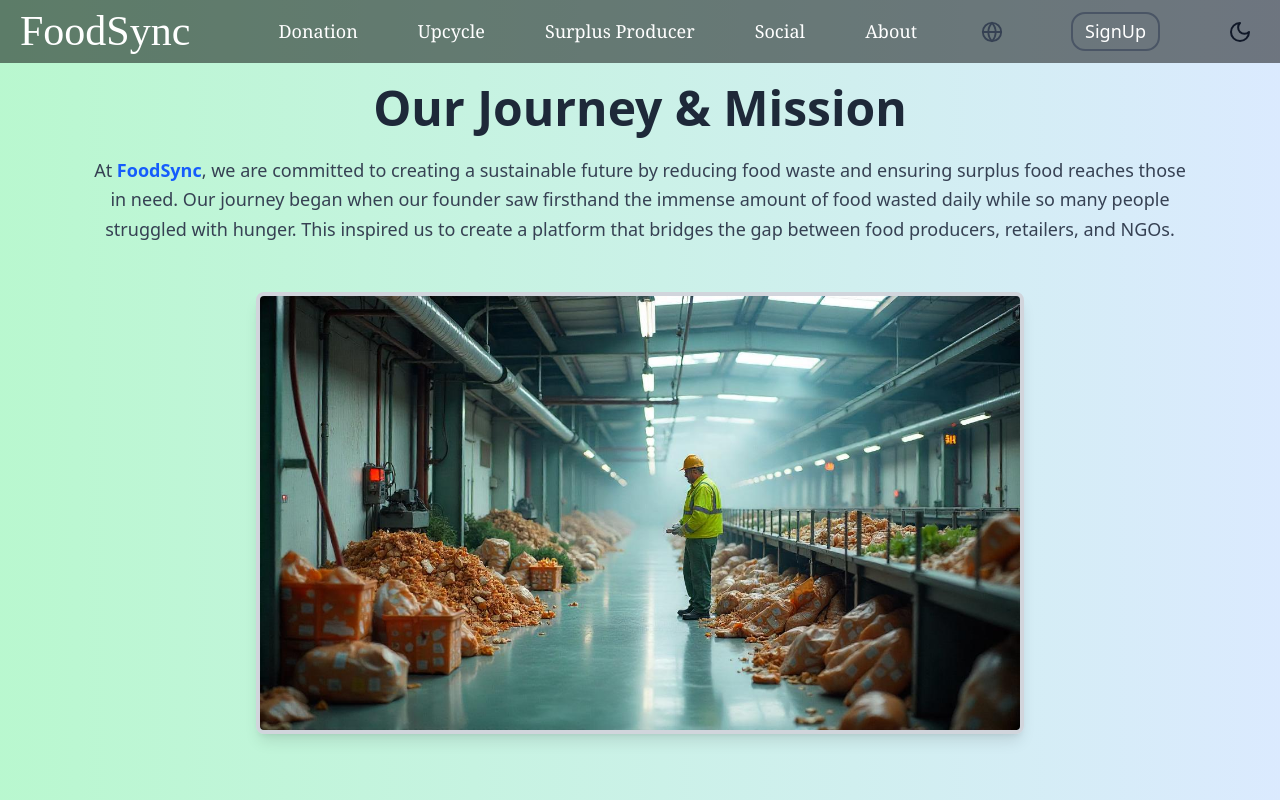
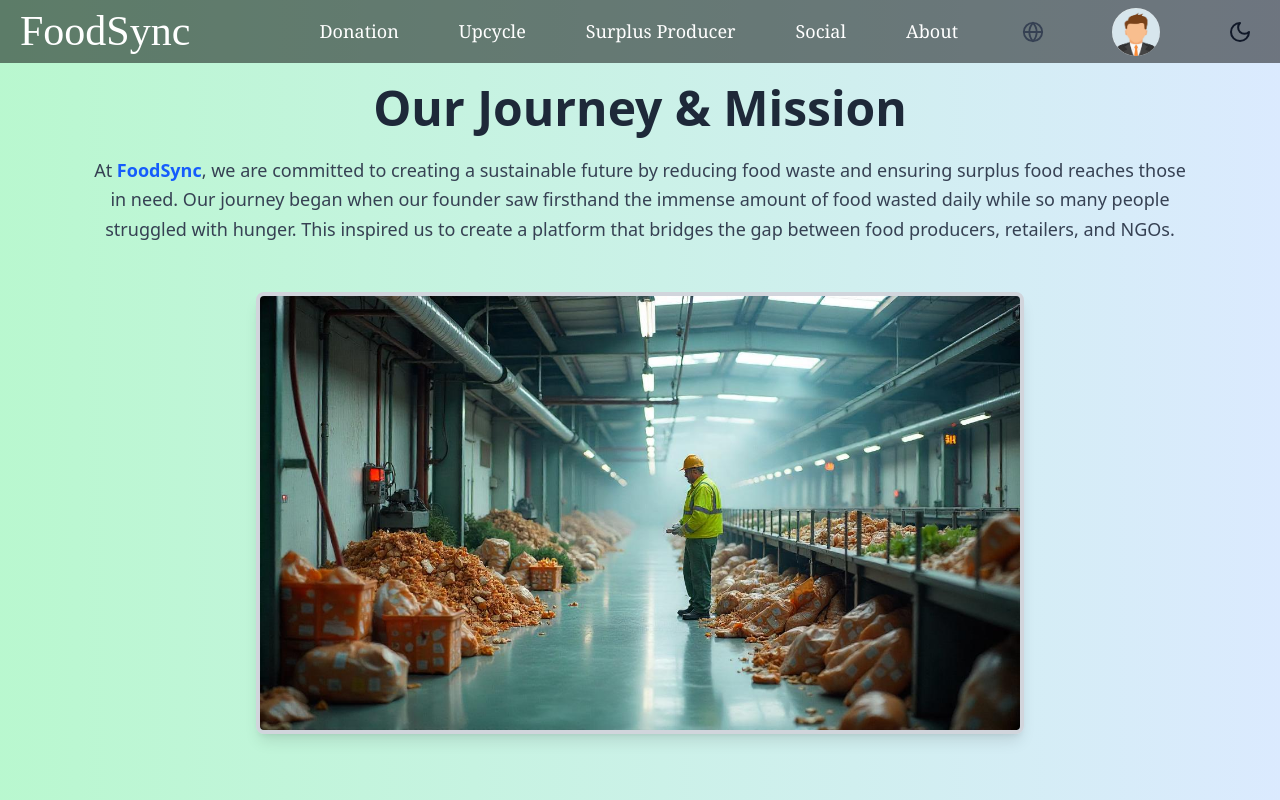
Before and after one commit to Shivam-821/food-sync, a React (Vite) app in the folder Frontend/: page /about in a window 1280 px wide. Shown: the top 800 px of the page. Built offline with nearby package versions, Linux system fonts and the light colour scheme; no server answers; sample sign-in values are in the browser's storage.

Commit message:
signUp page Completed

```diff
--- a/Frontend/src/Components/Navbar/Navbar.jsx
+++ b/Frontend/src/Components/Navbar/Navbar.jsx
@@ -25,9 +25,12 @@ const Navbar = () => {
     return () => window.removeEventListener("scroll", handleScroll);
   }, []);
 
-  const handleAuthToggle = () => {
-    setIsLogin(!isLogin); // Toggle login state
-  };
+  useEffect(() => {
+    const token = localStorage.getItem("accessToken");
+    if (token) {
+      setIsLogin(true);
+    }
+}, []);
 
   const handleLanguageChange = (lng) => {
     i18n.changeLanguage(lng);
@@ -150,7 +153,6 @@ const Navbar = () => {
             />
           ) : (
             <button
-              onClick={handleAuthToggle}
               className="flex items-center border-2 border-gray-600 text-white hover:bg-gray-500/50 py-1 px-3 rounded-[14px] hover:border-white hover:backdrop-brightness-200 transition duration-200"
             >
               <a href="/signup">{t("SignUp")}</a>
--- a/Frontend/src/pages/Signup/SignUp.jsx
+++ b/Frontend/src/pages/Signup/SignUp.jsx
@@ -61,8 +61,7 @@ const SignUp = () => {
       const response = await axios.post(`${import.meta.env.VITE_BASE_URL}/api/v1/consumer/register`, newUser);
 
       if (response.status === 201) {
-        console.log(response.data.accessToken)
-        const token = response.data.accessToken; // Make sure your backend sends the token in response
+        const token = response.data.data.accessToken; // Make sure your backend sends the token in response
         if (token) {
             localStorage.setItem("accessToken", token);
         }
--- a/Frontend/src/pages/Wrapper/ConsumerProtectedWrapper.jsx
+++ b/Frontend/src/pages/Wrapper/ConsumerProtectedWrapper.jsx
@@ -14,7 +14,6 @@ const ConsumerProtectWrapper = ({
     children
 }) => {
     const token = localStorage.getItem('accessToken')
-    console.log(token);
     const navigate = useNavigate()
     const { consumer, setConsumer } = useContext(ConsumerDataContext)
     const [ isLoading, setIsLoading ] = useState(true)
```
Also changed, not shown: 1 other file (tests, documents, lock files or other folders).
